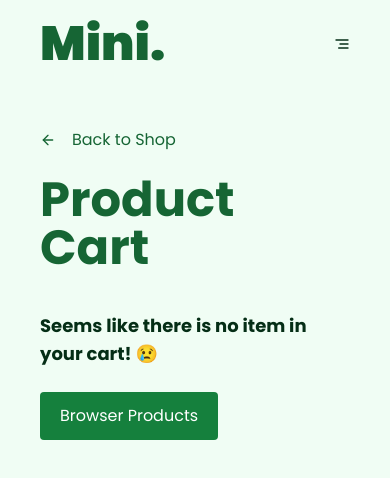
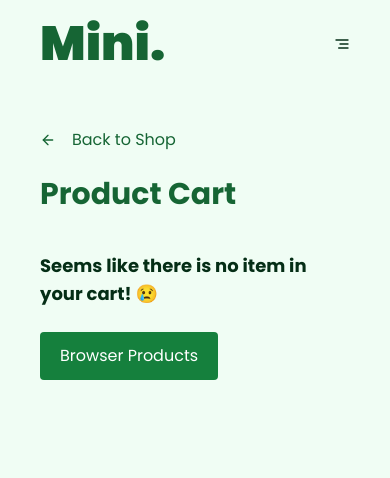
Before and after one commit to anampartho/mini-commerce, a Next.js app: page /cart in a window 390 px wide. Shown: the top 478 px of the page. Built offline with nearby package versions, Linux system fonts and the light colour scheme.

Commit message:
Update responsive styles

```diff
--- a/src/components/PageHeader/PageHeader.tsx
+++ b/src/components/PageHeader/PageHeader.tsx
@@ -6,7 +6,9 @@ const PageHeader = ({ children, title }: PageHeader) => {
   return (
     <header className="mb-10">
       <GoBack />
-      <h1 className="font-bold text-5xl mt-6 text-green-800">{title}</h1>
+      <h1 className="font-bold text-3xl md:text-5xl mt-6 text-green-800">
+        {title}
+      </h1>
       {children}
     </header>
   );
--- a/src/components/ProductDetails/ProductDetails.tsx
+++ b/src/components/ProductDetails/ProductDetails.tsx
@@ -58,7 +58,7 @@ const ProductDetails = ({ id }: { id: string }) => {
           )}
         </div>
         <div>
-          <div className="flex justify-between mb-10">
+          <div className="flex flex-col gap-4 md:flex-row justify-between mb-10">
             <Quantity value={quantity} setQuantity={setQuantity} />
             <Button onClick={addToCartHandler}>Add to Cart</Button>
           </div>
```
